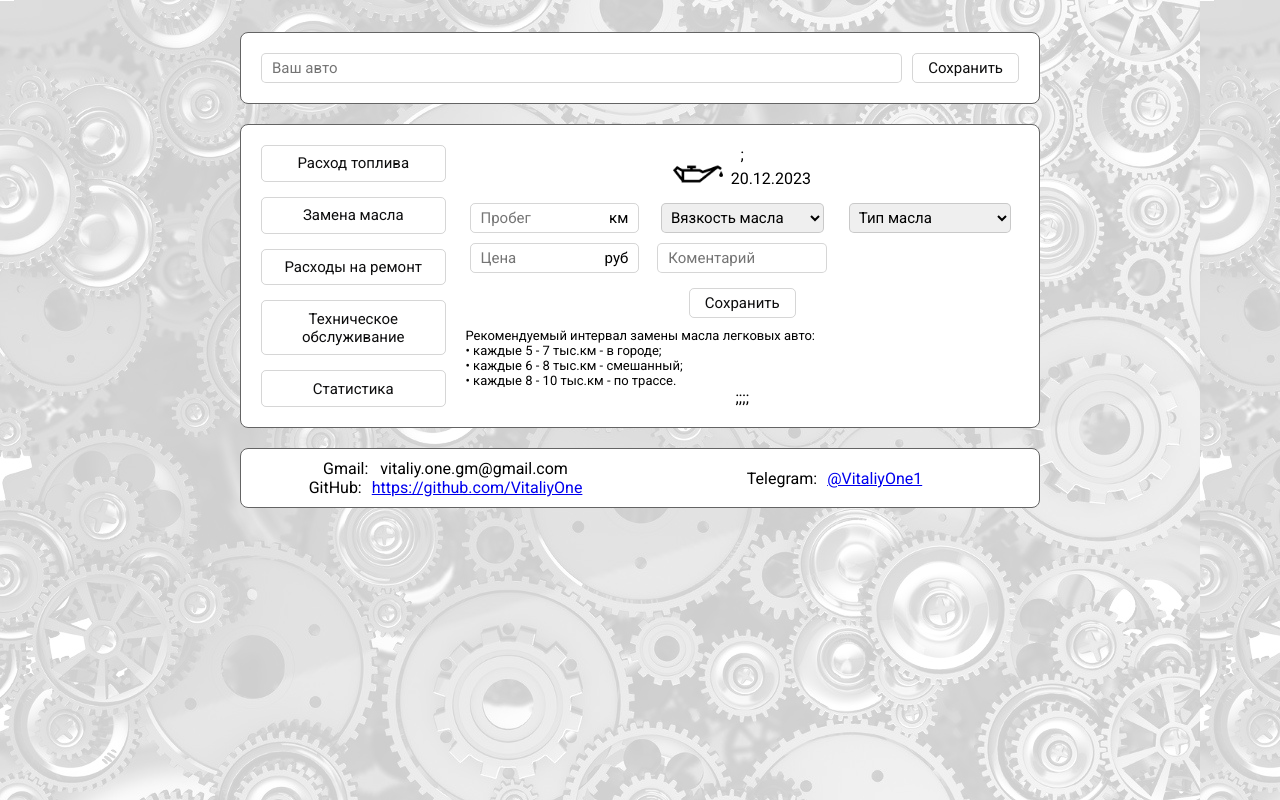
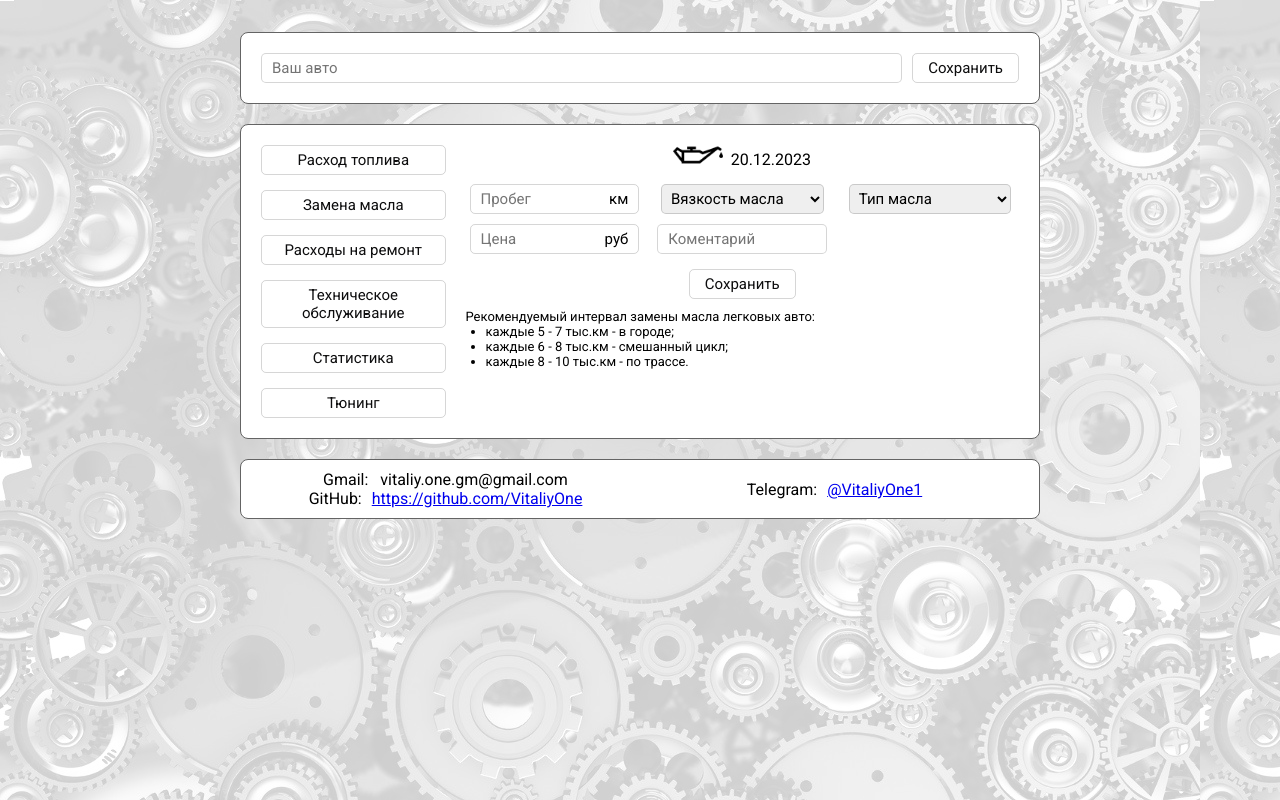
Before and after one commit to VitaliyOne/car-maintenance, a React (Vite) app: page / in a window 1280 px wide. Both pictures are taken after a click on the button "Замена масла". Built offline with nearby package versions, Linux system fonts and the light colour scheme.

Commit message:
creating the RepairCosts component

```diff
--- a/src/components/CarMaintenanceMenu.tsx
+++ b/src/components/CarMaintenanceMenu.tsx
@@ -2,6 +2,7 @@ import { useState } from "react"
 import FuelСonsumption from "./FuelСonsumption"
 import OilСhange from "./OilСhange"
 import MyButton from "./UI/button/MyButton"
+import RepairCosts from "./RepairCosts"
 
 const CarMaintenanceMenu = () => {
   const [selectedItem, setSelectedItem] = useState<number>(1)
@@ -14,13 +15,15 @@ const CarMaintenanceMenu = () => {
         <MyButton children="Расходы на ремонт" onClick={() => setSelectedItem(3)}></MyButton>
         <MyButton children="Техническое обслуживание" onClick={() => setSelectedItem(4)}></MyButton>
         <MyButton children="Статистика" onClick={() => setSelectedItem(5)}></MyButton>
+        <MyButton children="Тюнинг" onClick={() => setSelectedItem(6)}></MyButton>
       </div>
       <div>
-        {selectedItem === 1? (<FuelСonsumption/>) : ("")};
-        {selectedItem === 2? (<OilСhange/>) : ("")};
-        {selectedItem === 3? (<div>In the process of development...</div>) : ("")};
-        {selectedItem === 4? (<div>In the process of development...</div>) : ("")};
-        {selectedItem === 5? (<div>In the process of development...</div>) : ("")};
+        {selectedItem === 1? (<FuelСonsumption/>) : ("")}
+        {selectedItem === 2? (<OilСhange/>) : ("")}
+        {selectedItem === 3? (<RepairCosts/>) : ("")}
+        {selectedItem === 4? (<div>In the process of development...</div>) : ("")}
+        {selectedItem === 5? (<div>In the process of development...</div>) : ("")}
+        {selectedItem === 6? (<div>In the process of development...</div>) : ("")}
       </div>
     </div>
   )
--- a/src/components/OilСhange.tsx
+++ b/src/components/OilСhange.tsx
@@ -97,10 +97,12 @@ const OilСhange = () => {
             </div>
         </form>
         <div style={{textAlign:"left", marginTop: "10px", fontSize:"13px"}}>
-                <p>Рекомендуемый интервал замены масла легковых авто:</p>
-                <p>• каждые 5 - 7 тыс.км - в городе;</p>
-                <p>• каждые 6 - 8 тыс.км - смешанный;</p>
-                <p>• каждые 8 - 10 тыс.км - по трассе.</p>
+            <p>Рекомендуемый интервал замены масла легковых авто:</p>
+            <ul style={{marginLeft: "20px"}}>
+                <li>каждые 5 - 7 тыс.км - в городе;</li>
+                <li>каждые 6 - 8 тыс.км - смешанный цикл;</li>
+                <li>каждые 8 - 10 тыс.км - по трассе.</li>
+            </ul>
         </div>
     </div>
   )
--- /dev/null
+++ b/src/components/RepairCosts.tsx
@@ -0,0 +1,32 @@
+import { useEffect, useState } from "react";
+import OilLamp from '/public/repairCosts.png';
+import MyInput from "./UI/input/MyInput";
+import InputAdornment from "./UI/InputAdornment/InputAdornment";
+import MyButton from "./UI/button/MyButton";
+
+const RepairCosts = () => {
+    const [dateTime, setDateTime] = useState<string>();
+
+    useEffect(() => {
+        const date = new Date();
+        setDateTime(`${date.getDate()}.${date.getMonth()+1}.${date.getFullYear()}`)
+      }, []);
+
+  return (
+    <div>
+        <time><img src={OilLamp} alt="OilLamp" style={{height: "30px"}}/> &nbsp;{dateTime}</time>
+        <div className="infoOilСhange">
+            <MyInput  placeholder="Вид ремонта" type="text"></MyInput>
+            <MyInput  placeholder="Запчасть" type="text"></MyInput>
+            <MyInput  placeholder="Артикул" type="text"></MyInput>
+            <InputAdornment placeholder="Цена" type="number" span="руб"></InputAdornment>
+            <InputAdornment placeholder="Пробег" type="number" span="км"></InputAdornment>
+        </div>
+        <div style={{marginTop: "10px"}}>
+                <MyButton children="Сохранить"></MyButton>
+            </div>
+    </div>
+  )
+}
+
+export default RepairCosts
```
Also changed, not shown: public/repairCosts.png (added).
